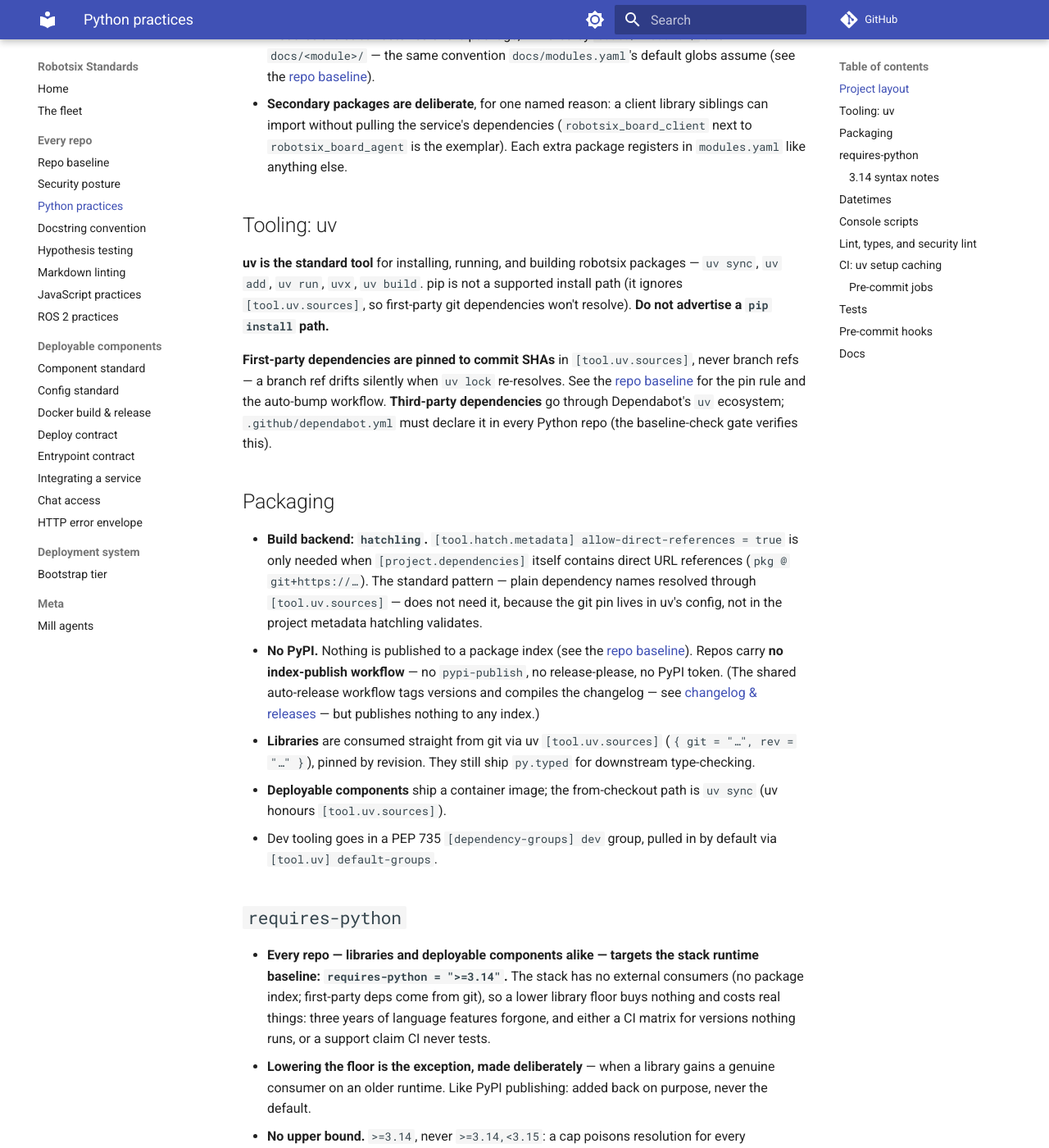
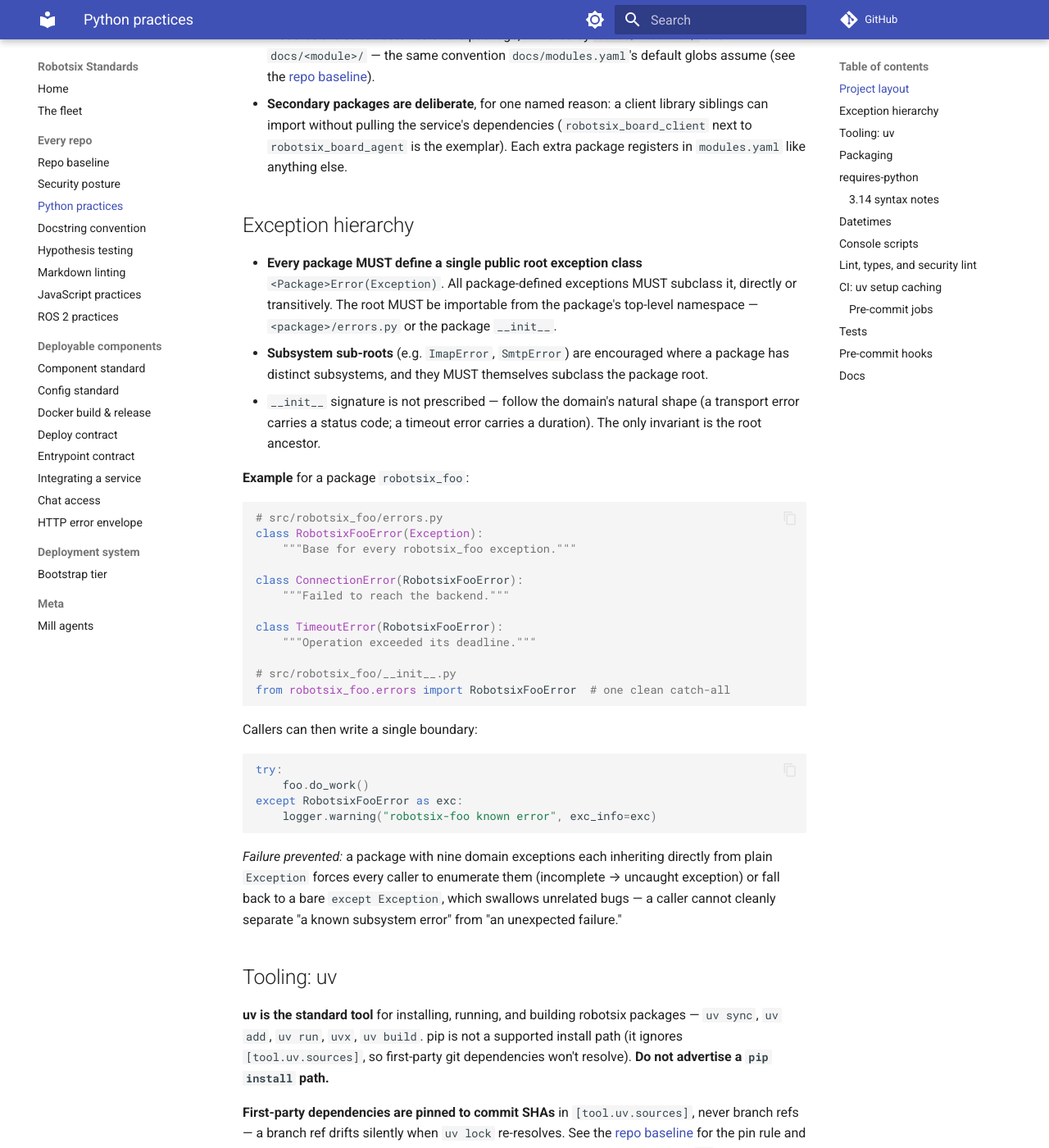
Before and after one commit to damien-robotsix/robotsix-standards, an MkDocs documentation site: the page built from docs/python.md, in a window 1280 px wide and 1400 px high, scrolled down 377 px. Shown: the whole window at 82% size. Built offline with MkDocs 1.6.1 and Material for MkDocs 9.7.7, drawn with Linux system fonts in a browser that asks for light colours; comment, search, counter and statistics services are not loaded.

Commit message:
mill: Standardize: each robotsix package exposes a single root exception base class (20260721T002604Z-standardize-each-robotsix-package-expose-aad0) (#85)
Co-authored-by: robotsix-mill <mill@robotsix.local>

````diff
--- a/docs/python.md
+++ b/docs/python.md
@@ -18,6 +18,52 @@
   library siblings can import without pulling the service's dependencies
   (`robotsix_board_client` next to `robotsix_board_agent` is the exemplar).
   Each extra package registers in `modules.yaml` like anything else.
+
+## Exception hierarchy
+
+- **Every package MUST define a single public root exception class**
+  `<Package>Error(Exception)`. All package-defined exceptions MUST subclass
+  it, directly or transitively. The root MUST be importable from the
+  package's top-level namespace — `<package>/errors.py` or the package
+  `__init__`.
+- **Subsystem sub-roots** (e.g. `ImapError`, `SmtpError`) are encouraged
+  where a package has distinct subsystems, and they MUST themselves subclass
+  the package root.
+- `__init__` signature is not prescribed — follow the domain's natural shape
+  (a transport error carries a status code; a timeout error carries a
+  duration). The only invariant is the root ancestor.
+
+  **Example** for a package `robotsix_foo`:
+
+  ```python
+  # src/robotsix_foo/errors.py
+  class RobotsixFooError(Exception):
+      """Base for every robotsix_foo exception."""
+
+  class ConnectionError(RobotsixFooError):
+      """Failed to reach the backend."""
+
+  class TimeoutError(RobotsixFooError):
+      """Operation exceeded its deadline."""
+
+  # src/robotsix_foo/__init__.py
+  from robotsix_foo.errors import RobotsixFooError  # one clean catch-all
+  ```
+
+  Callers can then write a single boundary:
+
+  ```python
+  try:
+      foo.do_work()
+  except RobotsixFooError as exc:
+      logger.warning("robotsix-foo known error", exc_info=exc)
+  ```
+
+  *Failure prevented:* a package with nine domain exceptions each inheriting
+  directly from plain `Exception` forces every caller to enumerate them
+  (incomplete → uncaught exception) or fall back to a bare `except
+  Exception`, which swallows unrelated bugs — a caller cannot cleanly
+  separate "a known subsystem error" from "an unexpected failure."
 
 ## Tooling: uv
 
````
Also changed, not shown: CHANGELOG.md (+3 -0 lines), changelog.d/20260721T002604Z-standardize-each-robotsix-package-expose-aad0.misc.md (added, +1 -0 lines).
